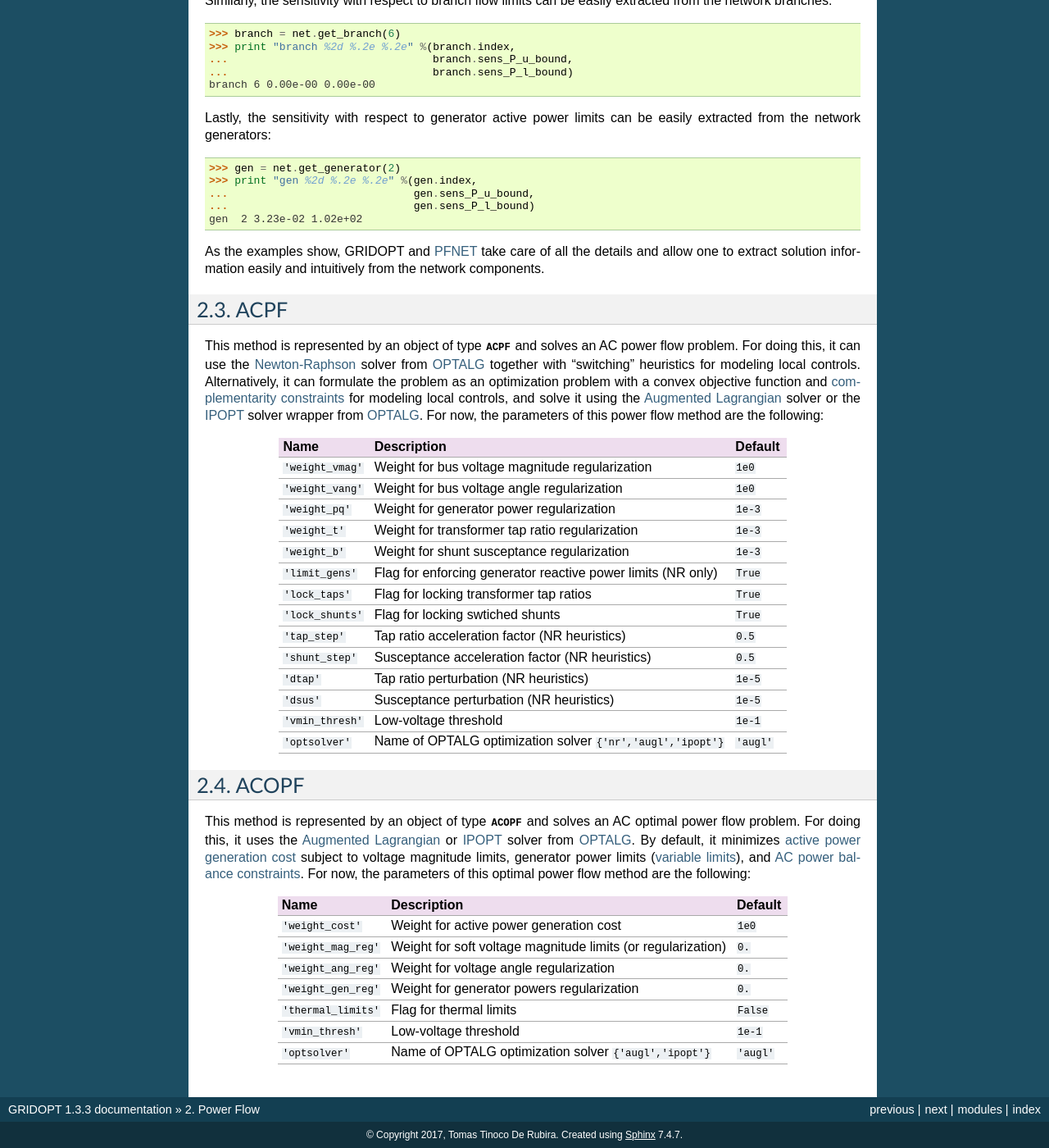
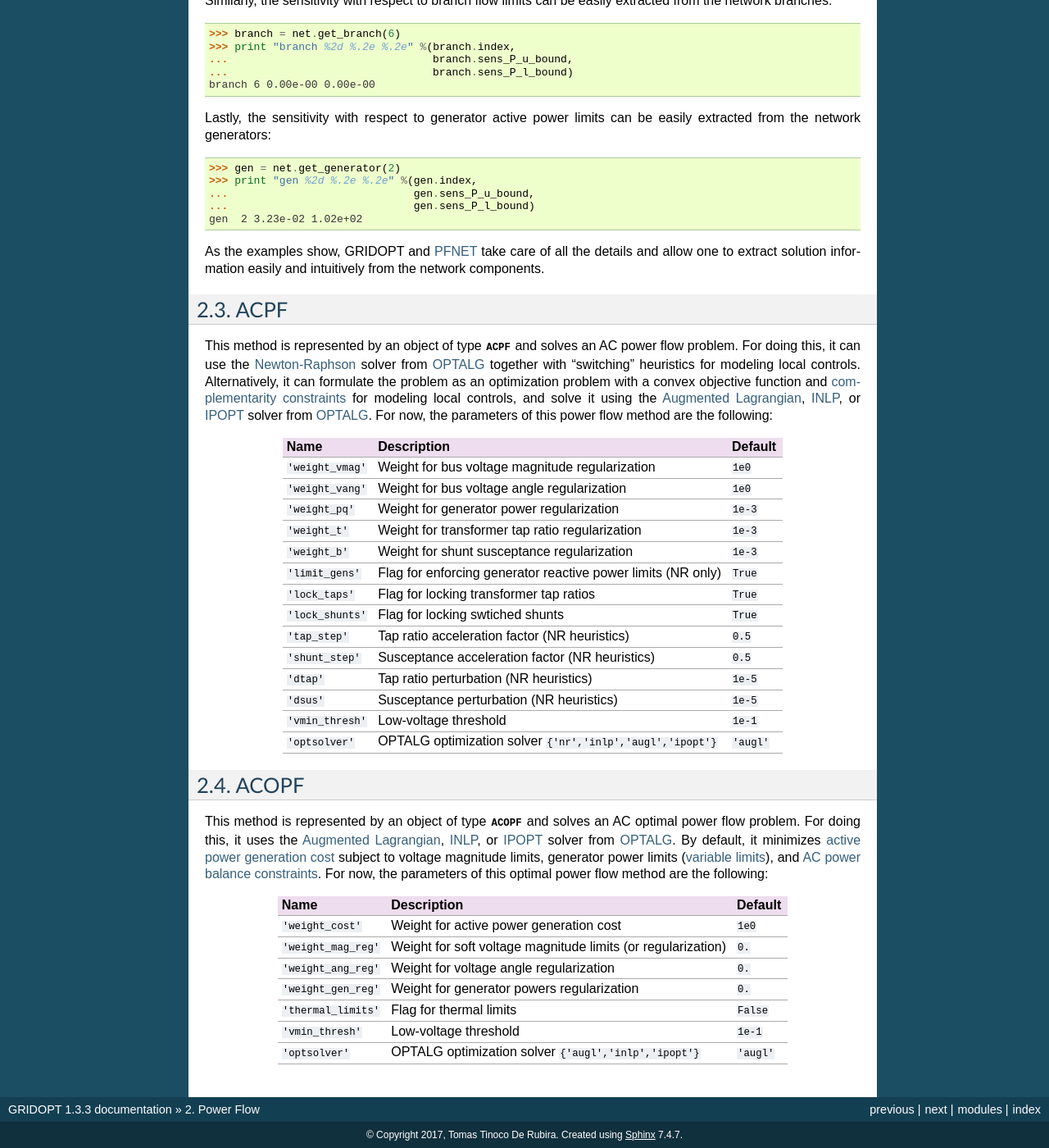
Before and after one commit to ttinoco/GRIDOPT, a Sphinx documentation site: the page built from docs/power_flow.rst, in a window 1280 px wide and 1400 px high, scrolled down 2358 px. Shown: the whole window at 82% size. Built offline with Sphinx 7.4.7, drawn with Linux system fonts in a browser that asks for light colours.

Commit message:
added new OPTALG solver inlp to documentation

```diff
--- a/docs/power_flow.rst
+++ b/docs/power_flow.rst
@@ -130,33 +130,33 @@ As the examples show, GRIDOPT and `PFNET`_ take care of all the details and allo
 ACPF
 ====
 
-This method is represented by an object of type :class:`ACPF <gridopt.power_flow.ac_pf.ACPF>` and solves an AC power flow problem. For doing this, it can use the `Newton-Raphson`_ solver from `OPTALG`_ together with "switching" heuristics for modeling local controls. Alternatively, it can formulate the problem as an optimization problem with a convex objective function and `complementarity constraints`_ for modeling local controls, and solve it using the `Augmented Lagrangian`_ solver or the `IPOPT`_ solver wrapper from `OPTALG`_. For now, the parameters of this power flow method are the following:
+This method is represented by an object of type :class:`ACPF <gridopt.power_flow.ac_pf.ACPF>` and solves an AC power flow problem. For doing this, it can use the `Newton-Raphson`_ solver from `OPTALG`_ together with "switching" heuristics for modeling local controls. Alternatively, it can formulate the problem as an optimization problem with a convex objective function and `complementarity constraints`_ for modeling local controls, and solve it using the `Augmented Lagrangian`_, `INLP`_, or `IPOPT`_ solver from `OPTALG`_. For now, the parameters of this power flow method are the following:
 
-================= ============================================================== ===========
-Name              Description                                                    Default
-================= ============================================================== ===========
-``'weight_vmag'`` Weight for bus voltage magnitude regularization                ``1e0``
-``'weight_vang'`` Weight for bus voltage angle regularization                    ``1e0``
-``'weight_pq'``   Weight for generator power regularization                      ``1e-3``
-``'weight_t'``    Weight for transformer tap ratio regularization                ``1e-3``
-``'weight_b'``    Weight for shunt susceptance regularization                    ``1e-3``
-``'limit_gens'``  Flag for enforcing generator reactive power limits (NR only)   ``True``
-``'lock_taps'``   Flag for locking transformer tap ratios                        ``True``
-``'lock_shunts'`` Flag for locking swtiched shunts                               ``True``
-``'tap_step'``    Tap ratio acceleration factor (NR heuristics)                  ``0.5``
-``'shunt_step'``  Susceptance acceleration factor (NR heuristics)                ``0.5``
-``'dtap'``        Tap ratio perturbation (NR heuristics)                         ``1e-5``
-``'dsus'``        Susceptance perturbation (NR heuristics)                       ``1e-5``
-``'vmin_thresh'`` Low-voltage threshold                                          ``1e-1``
-``'optsolver'``   Name of OPTALG optimization solver ``{'nr','augl','ipopt'}``   ``'augl'``
-================= ============================================================== ===========
+================= ============================================================ ===========
+Name              Description                                                  Default
+================= ============================================================ ===========
+``'weight_vmag'`` Weight for bus voltage magnitude regularization              ``1e0``
+``'weight_vang'`` Weight for bus voltage angle regularization                  ``1e0``
+``'weight_pq'``   Weight for generator power regularization                    ``1e-3``
+``'weight_t'``    Weight for transformer tap ratio regularization              ``1e-3``
+``'weight_b'``    Weight for shunt susceptance regularization                  ``1e-3``
+``'limit_gens'``  Flag for enforcing generator reactive power limits (NR only) ``True``
+``'lock_taps'``   Flag for locking transformer tap ratios                      ``True``
+``'lock_shunts'`` Flag for locking swtiched shunts                             ``True``
+``'tap_step'``    Tap ratio acceleration factor (NR heuristics)                ``0.5``
+``'shunt_step'``  Susceptance acceleration factor (NR heuristics)              ``0.5``
+``'dtap'``        Tap ratio perturbation (NR heuristics)                       ``1e-5``
+``'dsus'``        Susceptance perturbation (NR heuristics)                     ``1e-5``
+``'vmin_thresh'`` Low-voltage threshold                                        ``1e-1``
+``'optsolver'``   OPTALG optimization solver ``{'nr','inlp','augl','ipopt'}``  ``'augl'``
+================= ============================================================ ===========
 
 .. _ac_opf:
 
 ACOPF
 =====
 
-This method is represented by an object of type :class:`ACOPF <gridopt.power_flow.ac_opf.ACOPF>` and solves an AC optimal power flow problem. For doing this, it uses the `Augmented Lagrangian`_ or `IPOPT`_ solver from `OPTALG`_. By default, it minimizes `active power generation cost`_ subject to voltage magnitude limits, generator power limits (`variable limits`_), and `AC power balance constraints`_. For now, the parameters of this optimal power flow method are the following:
+This method is represented by an object of type :class:`ACOPF <gridopt.power_flow.ac_opf.ACOPF>` and solves an AC optimal power flow problem. For doing this, it uses the `Augmented Lagrangian`_, `INLP`_, or `IPOPT`_ solver from `OPTALG`_. By default, it minimizes `active power generation cost`_ subject to voltage magnitude limits, generator power limits (`variable limits`_), and `AC power balance constraints`_. For now, the parameters of this optimal power flow method are the following:
 
 ==================== ============================================================ ===========
 Name                 Description                                                  Default
@@ -167,11 +167,12 @@ Name                 Description
 ``'weight_gen_reg'`` Weight for generator powers regularization                   ``0.``
 ``'thermal_limits'`` Flag for thermal limits                                      ``False``
 ``'vmin_thresh'``    Low-voltage threshold                                        ``1e-1``
-``'optsolver'``      Name of OPTALG optimization solver ``{'augl','ipopt'}``      ``'augl'``
+``'optsolver'``      OPTALG optimization solver ``{'augl','inlp','ipopt'}``       ``'augl'``
 ==================== ============================================================ ===========
 
 .. _OPTALG: http://optalg.readthedocs.io
 .. _IQP: http://optalg.readthedocs.io/en/latest/opt_solver.html#iqp
+.. _INLP: http://optalg.readthedocs.io/en/latest/opt_solver.html#inlp
 .. _newton-raphson: http://optalg.readthedocs.io/en/latest/opt_solver.html#nr
 .. _augmented lagrangian: http://optalg.readthedocs.io/en/latest/opt_solver.html#augl
 .. _ipopt: http://optalg.readthedocs.io/en/latest/opt_solver.html#ipopt
```
Also changed, not shown: CHANGELOG.md (+1 -0 lines).
